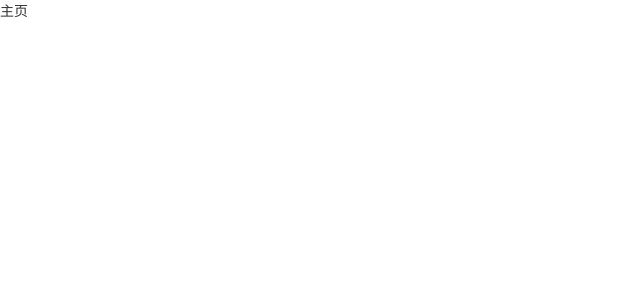
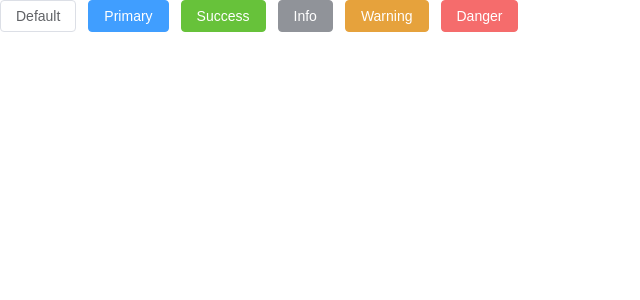
Before and after one commit to XiyvEbsty/demofront, a Vue app: page / in a window 1280 px wide. Shown: the top 300 px of the page, without its empty margins (0-640 px from the left). Built offline with nearby package versions, Linux system fonts and the light colour scheme.

Commit message:
集成element plus和icon

```diff
--- a/package.json
+++ b/package.json
@@ -9,6 +9,7 @@
     "preview": "vite preview"
   },
   "dependencies": {
+    "@element-plus/icons-vue": "^2.3.1",
     "element-plus": "^2.9.10",
     "vue": "^3.5.13",
     "vue-router": "^4.5.0"
--- a/src/main.js
+++ b/src/main.js
@@ -2,9 +2,15 @@
 import App from './App.vue'
 import router from './router'
 import './assets/css/global.css'
+import ElementPlus from 'element-plus'
+import 'element-plus/dist/index.css'
+import zhCn from 'element-plus/es/locale/lang/zh-cn'
+import * as ElementPlusIconsVue from '@element-plus/icons-vue'
 
 const app = createApp(App)
 
 app.use(router)
-
+app.use(ElementPlus, {
+    locale: zhCn,
+})
 app.mount('#app')
--- a/src/views/Home.vue
+++ b/src/views/Home.vue
@@ -1,9 +1,15 @@
 
 
 <template>
-  <div>
-    主页
-  </div>
+<div>
+  <el-button>Default</el-button>
+  <el-button type="primary">Primary</el-button>
+  <el-button type="success">Success</el-button>
+  <el-button type="info">Info</el-button>
+  <el-button type="warning">Warning</el-button>
+  <el-button type="danger">Danger</el-button>
+</div>
+
 </template>
 
 
```
Also changed, not shown: 1 other file (tests, documents, lock files or other folders).
